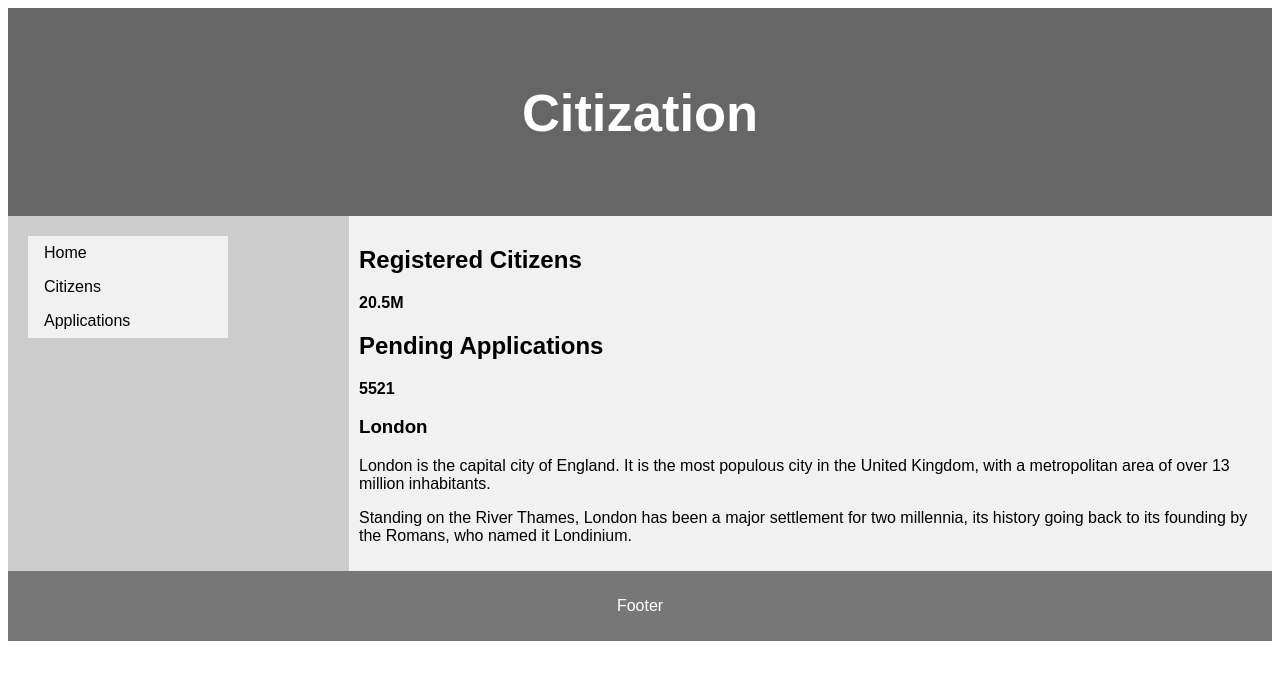
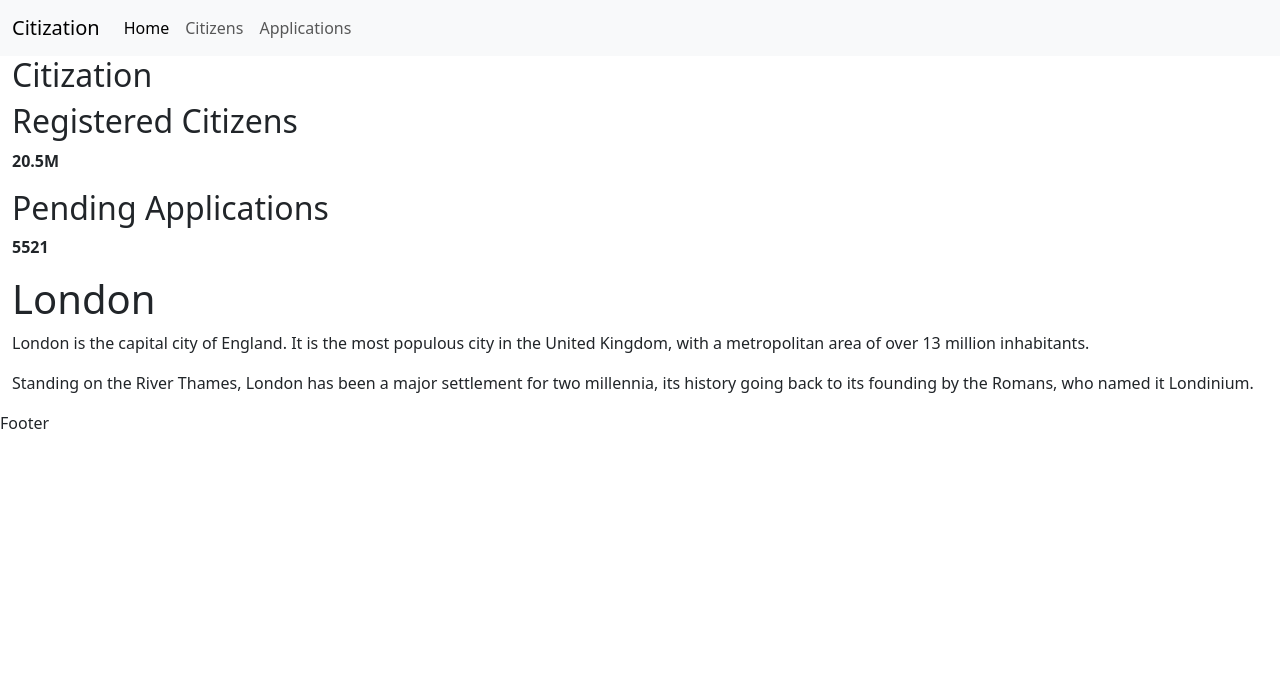
Before and after one commit to beauty-destiny/citization, a website: page www/index.html in a window 1280 px wide. Drawn offline with Linux system fonts and the light colour scheme.

Commit message:
adjusted home screen navbar

```diff
--- a/www/index.html
+++ b/www/index.html
@@ -1,24 +1,39 @@
 <!DOCTYPE html>
 <html lang="en">
 <head>
-	<title>CSS Template</title>
+	<title>Citization</title>
 	<meta charset="utf-8">
 	<meta name="viewport" content="width=device-width, initial-scale=1">
-	<link rel="stylesheet" href="css/style.css">
+	<!-- <link rel="stylesheet" href="css/style.css"> -->
+  <link rel="stylesheet" href="css/bootstrap.css">
 </head>
 <body>
+  <!-- Navbar -->
+  <nav class="navbar navbar-expand-lg bg-body-tertiary">
+    <div class="container-fluid">
+      <a class="navbar-brand" href="#">Citization</a>
+      <button class="navbar-toggler" type="button" data-bs-toggle="collapse" data-bs-target="#navbarSupportedContent" aria-controls="navbarSupportedContent" aria-expanded="false" aria-label="Toggle navigation">
+        <span class="navbar-toggler-icon"></span>
+      </button>
+      <div class="collapse navbar-collapse" id="navbarSupportedContent">
+        <ul class="navbar-nav me-auto mb-2 mb-lg-0">
+          <li class="nav-item">
+            <a class="nav-link active" aria-current="page" href="index.html">Home</a>
+          </li>
+          <li class="nav-item">
+            <a class="nav-link" href="#">Citizens</a>
+          </li>
+          <li class="nav-item">
+            <a class="nav-link" href="#">Applications</a>
+          </li>
+        </ul>
+      </div>
+    </div>
+  </nav>
+  <section class="container-fluid">
     <header>
       <h2>Citization</h2>
     </header>
-
-<section>
-  <nav>
-    <ul>
-      <li><a href="#">Home</a></li>
-      <li><a href="#">Citizens</a></li>
-      <li><a href="#">Applications</a></li>
-    </ul>
-  </nav>
     <article>
     <h2>Registered Citizens</h2>
     <p><b>20.5M</b></p>
@@ -31,9 +46,11 @@
     </article>
   </section>
 
+<!-- Footer -->
 <footer>
   <p>Footer</p>
 </footer>
 
 </body>
+<script src="js/bootstrap.js"></script>
 </html>
```
Lines whose indentation alone changed are shown as unchanged.
